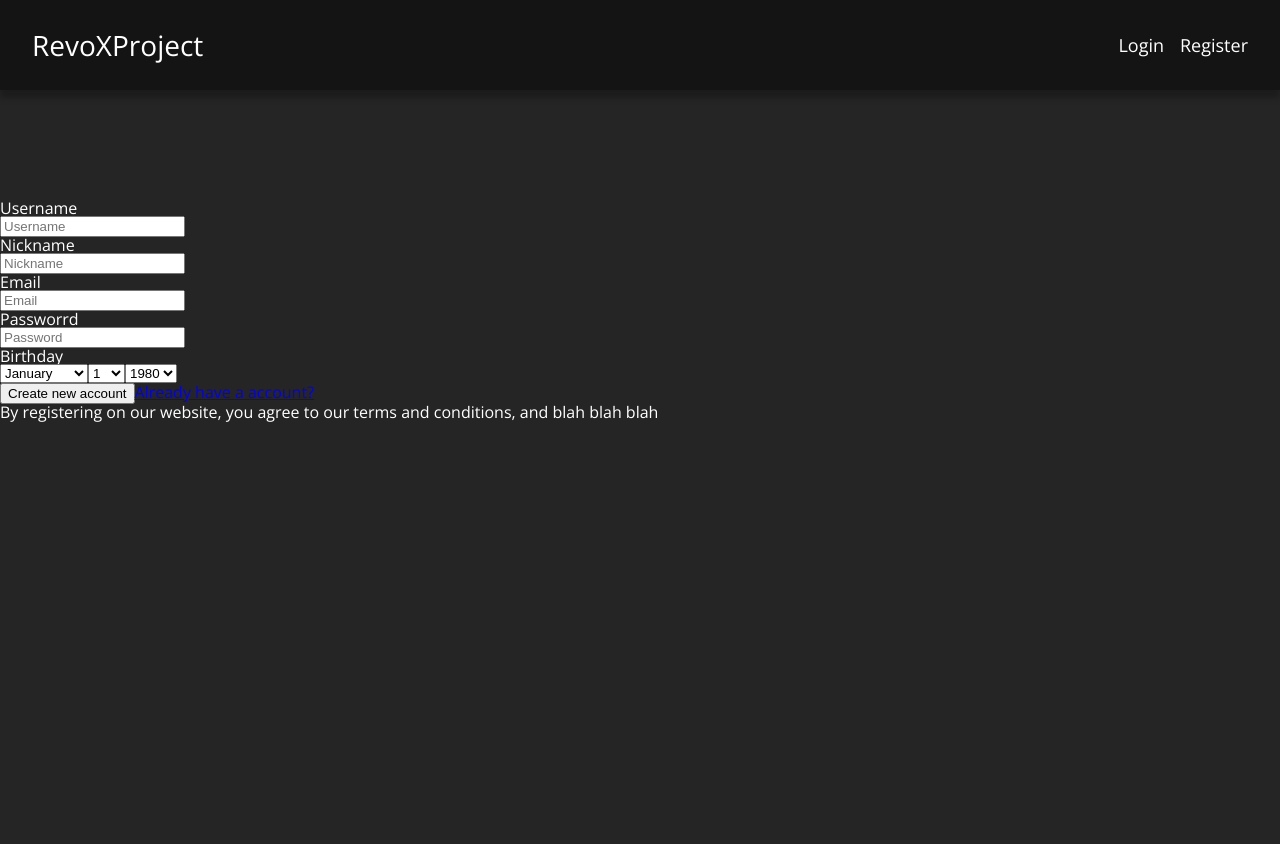
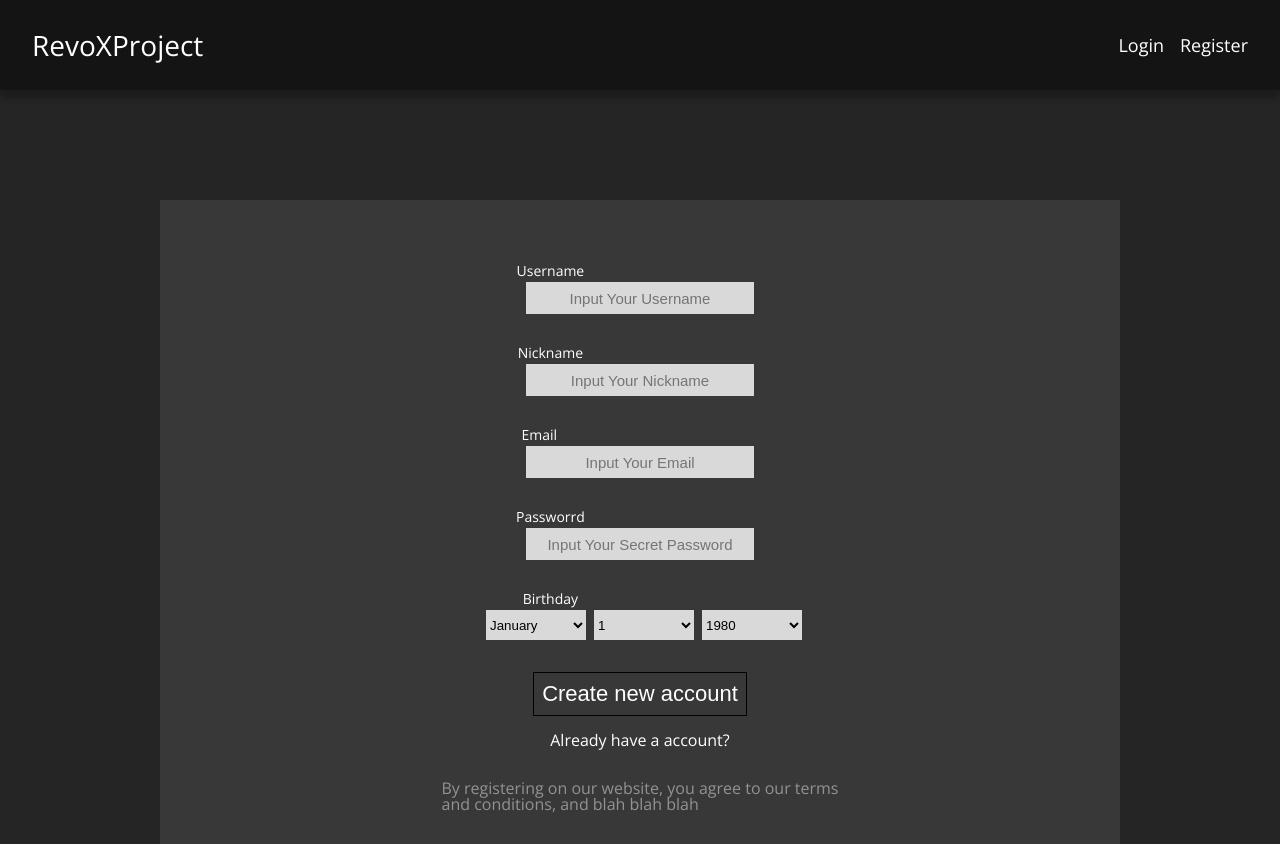
Before and after one commit to LeandroVictor666/revoxproject-app, a React (Vite) app: page /register in a window 1280 px wide. Before the commit the page ends 800 px from the top, so only its background shows below. Built offline with nearby package versions, Linux system fonts and the light colour scheme.

Commit message:
style(register.style): register View/Component stylized

```diff
--- a/src/Styles/_scss/_register.scss
+++ b/src/Styles/_scss/_register.scss
@@ -1,7 +1,89 @@
-.registerContainer{
-    margin-top: 200px;
-    .registerForm{
+.registerContainer {
+  margin-top: 200px;
+  display: flex;
+  justify-content: center;
+  align-items: center;
+  p {
+    color: white;
+  }
+  .registerForm {
+    display: flex;
+    flex-direction: column;
+    justify-content: center;
+    align-items: center;
+    width: 70%;
+    background-color: $publicationCardColor;
+    padding: 32px;
+    .registerInputBox {
+      width: 100%;
+      display: flex;
+      flex-direction: column;
+      justify-content: center;
+      align-items: center;
+      margin-top: 32px;
+      p {
+        font-size: 14px;
+        margin-bottom: 4px;
+        margin-right: 20%;
+      }
 
+      input {
+        border: none;
+        background-color: #d9d9d9;
+        width: 25%;
+        text-align: center;
+        height: 30px;
+        font-size: 15px;
+      }
+      input:focus {
+        background-color: #e7e7e7;
+        outline: 1.3px solid rgb(0, 0, 0);
+      }
     }
 
+    .birthdayContainer {
+      width: 100%;
+      select {
+        background-color: #d9d9d9;
+        margin-left: 8px;
+        width: 100px;
+        height: 30px;
+        border: none;
+      }
+    }
+
+    .registerControls {
+      display: flex;
+      margin-top: 32px;
+      flex-direction: column;
+      justify-content: center;
+      align-items: center;
+      .registerBtn {
+        border: 1px solid black;
+        background-color: transparent;
+        color: white;
+        display: flex;
+        justify-content: center;
+        align-items: center;
+        padding: 8px;
+        font-size: 22px;
+      }
+      a {
+        margin-top: 16px;
+        color: white;
+        text-decoration: none;
+      }
+      a:hover {
+        text-decoration: underline;
+      }
+      .registerTerms {
+        display: flex;
+        justify-content: center;
+        align-items: center;
+        margin-top: 32px;
+        width: 100%;
+        color: rgb(146, 146, 146);
+      }
+    }
+  }
 }
--- a/src/Views/Register/Register.tsx
+++ b/src/Views/Register/Register.tsx
@@ -6,27 +6,48 @@ const Register = (): JSX.Element => {
         <form className={Styles.registerForm}>
           <div className={Styles.registerInputBox}>
             <p>Username</p>
-            <input type="text" placeholder="Username" name="username" />
+            <input
+              type="text"
+              placeholder="Input Your Username"
+              name="username"
+              autoComplete="off"
+            />
           </div>
           <div className={Styles.registerInputBox}>
             <p>Nickname</p>
-            <input type="text" placeholder="Nickname" name="nickname" />
+            <input
+              type="text"
+              placeholder="Input Your Nickname"
+              name="nickname"
+              autoComplete="off"
+            />
           </div>
           <div className={Styles.registerInputBox}>
-            <p>Email</p>
-            <input type="email" placeholder="Email" name="email" />
+            <p style={{ marginRight: "22.5%" }}>Email</p>
+            <input
+              type="email"
+              placeholder="Input Your Email"
+              name="email"
+              autoComplete="off"
+            />
           </div>
           <div className={Styles.registerInputBox}>
             <p>Passworrd</p>
-            <input type="password" placeholder="Password" name="password" />
+            <input
+              type="password"
+              placeholder="Input Your Secret Password"
+              name="password"
+            />
           </div>
+
           <div
-            className={`${Styles.registerInputBox} ${Styles.birthdayContaine}`}
+            className={`${Styles.registerInputBox} ${Styles.birthdayContainer}`}
           >
             {/* This is just an example (so I can style it with css)
             when I apply the react/logica hooks
             I will make everything dynamic and much less verbose. */}
             <p>Birthday</p>
+            <div className={Styles.selectsContainer}>
               <select id="months">
                 <option value="01">January</option>
                 <option value="02">February</option>
@@ -121,14 +142,15 @@ const Register = (): JSX.Element => {
                 <option value="2023">2023</option>
               </select>
             </div>
+          </div>
           <div className={Styles.registerControls}>
             <button className={Styles.registerBtn}>
               <p>Create new account</p>
             </button>
             <a href="/login">Already have a account?</a>
-            <p>
-              By registering on our website, you agree to our terms and
-              conditions, and blah blah blah
+            <p className={Styles.registerTerms}>
+              By registering on our website, you agree to our terms <br />
+              and conditions, and blah blah blah
             </p>
           </div>
         </form>
```
Also changed, not shown: src/Styles/app.module.css, 1 other file (tests, documents, lock files or other folders). Lines whose indentation alone changed are shown as unchanged.
